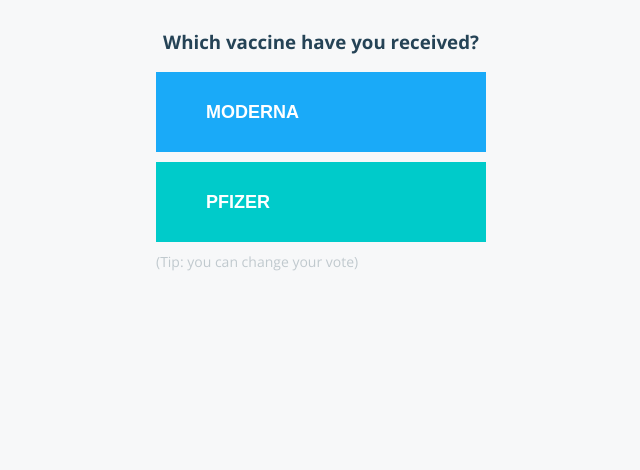
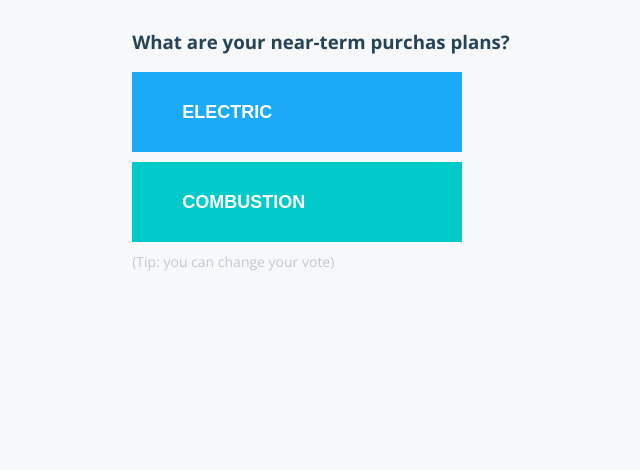
Before and after one commit to pdfruth/voting-app-py-crw, a Flask app: page / in a window 1280 px wide. Shown: the top 470 px of the page, without its empty margins (319-959 px from the left). Run offline with Flask 2, Linux system fonts and the light colour scheme; some libraries are stand-ins or nearby versions.

Commit message:
GM changes

```diff
--- a/app.py
+++ b/app.py
@@ -6,8 +6,8 @@
 import random
 import json
 
-option_a = os.getenv('OPTION_A', "Moderna")
-option_b = os.getenv('OPTION_B', "Pfizer")
+option_a = os.getenv('OPTION_A', "Electric")
+option_b = os.getenv('OPTION_B', "Combustion")
 hostname = socket.gethostname()
 proc = platform.processor()
 
--- a/templates/index.html
+++ b/templates/index.html
@@ -13,7 +13,7 @@
   <body>
     <div id="content-container">
       <div id="content-container-center">
-        <h3>Which vaccine have you received?</h3>
+        <h3>What are your near-term purchas plans?</h3>
         <form id="choice" name='form' method="POST" action="/">
           <button id="a" type="submit" name="vote" class="a" value="a">{{option_a}}</button>
           <button id="b" type="submit" name="vote" class="b" value="b">{{option_b}}</button>
```
